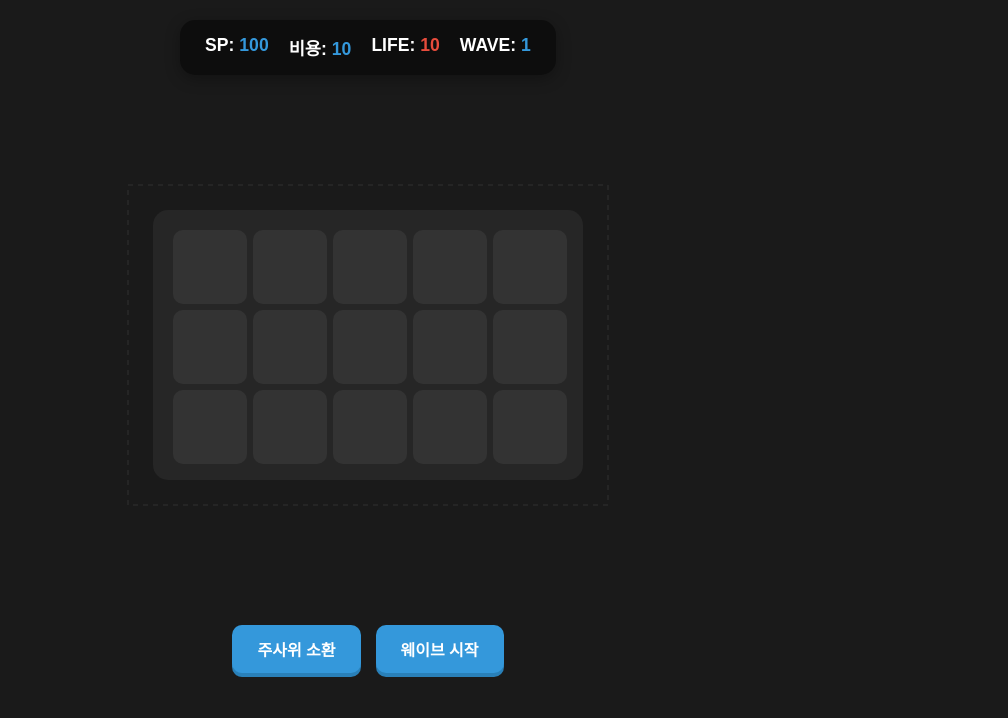
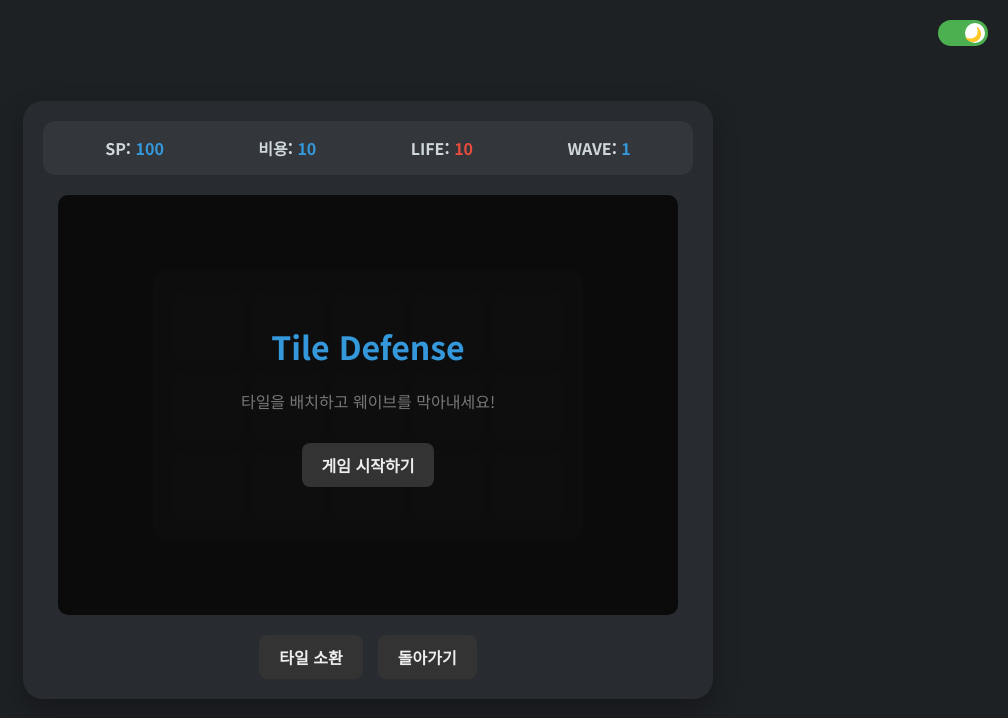
Before and after one commit to JINNY-US/just-one-10minutes, a plain HTML site: page tile-defense/index.html in a window 1280 px wide. Shown: the whole page, without its empty margins (272-1280 px from the left). Drawn offline with Linux system fonts and the light colour scheme.

Commit message:
feat: redesign Tile Defense UI and update main page link

```diff
--- a/tile-defense/index.html
+++ b/tile-defense/index.html
@@ -3,49 +3,55 @@
 <head>
     <meta charset="UTF-8">
     <meta name="viewport" content="width=device-width, initial-scale=1.0">
-    <title>타일 서클 디펜스</title>
+    <title>Tile Defense - JUST ONE 10 MINUTES</title>
+    <link rel="stylesheet" href="../common-game.css">
     <style>
         :root {
-            --bg-color: #1a1a1a;
             --tile-bg: #333;
             --primary-color: #3498db;
             --danger-color: #e74c3c;
-            --text-color: #ffffff;
         }
+
         body {
-            background: var(--bg-color);
-            color: var(--text-color);
-            font-family: 'Pretendard', sans-serif;
+            margin: 0;
+            overflow: hidden;
             display: flex;
             flex-direction: column;
             align-items: center;
-            margin: 0;
-            overflow: hidden;
-            touch-action: manipulation;
+            justify-content: center;
+            background-color: var(--light-bg);
         }
+
+        .game-container {
+            max-width: 650px;
+            width: 95%;
+            position: relative;
+            padding: 20px;
+        }
+
         #ui-header {
-            margin-top: 20px;
-            padding: 15px 25px;
-            background: rgba(0,0,0,0.5);
-            border-radius: 15px;
             display: flex;
-            gap: 20px;
-            font-size: 1.1rem;
+            justify-content: space-around;
+            padding: 15px;
+            background: rgba(0,0,0,0.05);
+            border-radius: 12px;
+            margin-bottom: 20px;
             font-weight: bold;
-            box-shadow: 0 4px 15px rgba(0,0,0,0.3);
-            z-index: 20;
         }
+        body.dark #ui-header { background: rgba(255,255,255,0.05); }
+
         .stat-item span { color: var(--primary-color); }
         #hp-val { color: var(--danger-color) !important; }
 
-        #game-container {
+        #board-container {
             position: relative;
-            margin-top: 20px;
             width: 600px;
-            height: 500px;
+            height: 400px;
+            margin: 0 auto;
             display: flex;
             justify-content: center;
             align-items: center;
+            overflow: visible;
         }
 
         #grid {
@@ -54,15 +60,16 @@
             grid-template-rows: repeat(3, 70px);
             gap: 10px;
             padding: 20px;
-            background: rgba(255,255,255,0.05);
+            background: rgba(0,0,0,0.03);
             border-radius: 15px;
             z-index: 5;
         }
+        body.dark #grid { background: rgba(255,255,255,0.05); }
 
         .tile {
             width: 70px;
             height: 70px;
-            background: var(--tile-bg);
+            background: #ddd;
             border-radius: 10px;
             display: flex;
             flex-direction: column;
@@ -71,51 +78,54 @@
             font-size: 1.5rem;
             cursor: pointer;
             transition: all 0.2s;
-            border: 2px solid transparent;
             position: relative;
             user-select: none;
         }
-        .tile:hover { transform: scale(1.05); background: #444; }
-        .tile.active { border-color: var(--primary-color); box-shadow: 0 0 15px var(--primary-color); }
-        .tile .level { font-size: 0.8rem; position: absolute; bottom: 5px; right: 8px; color: #aaa; }
+        body.dark .tile { background: #444; }
+
+        .tile.active-dice { border: 2px solid var(--primary-color); box-shadow: 0 0 10px var(--primary-color); }
+        .tile .level { font-size: 0.8rem; position: absolute; bottom: 5px; right: 8px; color: #777; }
+        body.dark .tile .level { color: #aaa; }
 
         canvas {
             position: absolute;
             top: 0;
             left: 0;
             pointer-events: none;
-            z-index: 10; /* 타일(z-index:5) 위로 지나가게 설정 */
+            z-index: 10;
         }
 
         #controls {
-            margin-top: 30px;
+            margin-top: 20px;
             display: flex;
             gap: 15px;
-            z-index: 20;
+            justify-content: center;
         }
-        button {
-            padding: 12px 25px;
-            font-size: 1rem;
-            font-weight: bold;
-            border: none;
-            border-radius: 10px;
-            cursor: pointer;
-            transition: all 0.2s;
-            background: var(--primary-color);
-            color: white;
-            box-shadow: 0 4px 0 #2980b9;
+
+        .type-common { background: #bdc3c7 !important; color: #2c3e50; }
+        .type-rare { background: #2ecc71 !important; color: white; }
+        .type-epic { background: #9b59b6 !important; color: white; }
+        .type-legend { background: #f1c40f !important; color: #2c3e50; }
+
+        /* 시작 오버레이 스타일 조정 */
+        #start-overlay {
+            flex-direction: column;
+            gap: 20px;
         }
-        button:active { transform: translateY(3px); box-shadow: none; }
-        button:disabled { background: #555; box-shadow: 0 4px 0 #333; cursor: not-allowed; }
-
-        .type-common { background: #7f8c8d; }
-        .type-rare { background: #2ecc71; }
-        .type-epic { background: #9b59b6; }
-        .type-legend { background: #f1c40f; color: #333; }
+        .start-title { font-size: 2rem; font-weight: bold; color: var(--primary-color); }
+        .start-desc { font-size: 1rem; color: #777; margin-bottom: 10px; }
     </style>
 </head>
-<body>
+<body class="dark"> <!-- 기본 다크모드 적용 -->
 
+<div class="dark-toggle">
+    <label class="switch">
+        <input type="checkbox" id="darkModeToggle" checked>
+        <span class="slider"></span>
+    </label>
+</div>
+
+<div class="game-container">
     <div id="ui-header">
         <div class="stat-item">SP: <span id="sp-val">100</span></div>
         <div class="stat-item">비용: <span id="cost-val">10</span></div>
@@ -123,14 +133,21 @@
         <div class="stat-item">WAVE: <span id="wave-val">1</span></div>
     </div>
 
-<div id="game-container">
+    <div id="board-container">
         <div id="grid"></div>
-    <canvas id="game-canvas" width="600" height="500"></canvas>
+        <canvas id="game-canvas" width="600" height="400"></canvas>
+
+        <div id="start-overlay">
+            <div class="start-title">Tile Defense</div>
+            <div class="start-desc">타일을 배치하고 웨이브를 막아내세요!</div>
+            <button id="real-start-btn" class="btn btn-accent">게임 시작하기</button>
+        </div>
     </div>
 
     <div id="controls">
-    <button id="summon-btn">주사위 소환</button>
-    <button id="start-btn">웨이브 시작</button>
+        <button id="summon-btn" class="btn btn-primary">타일 소환</button>
+        <a href="../index.html" class="home-btn">돌아가기</a>
+    </div>
 </div>
 
 <script>
@@ -145,9 +162,10 @@
     let wave = 1;
     let grid = Array(GRID_COLS * GRID_ROWS).fill(null);
     let isWaveRunning = false;
+    let isGameStarted = false;
 
     const types = [
-        { name: 'common', icon: '⚪', color: '#7f8c8d', power: 10 },
+        { name: 'common', icon: '⚪', color: '#bdc3c7', power: 10 },
         { name: 'rare', icon: '🟢', color: '#2ecc71', power: 18 },
         { name: 'epic', icon: '🟣', color: '#9b59b6', power: 35 },
         { name: 'legend', icon: '🟡', color: '#f1c40f', power: 70 }
@@ -161,10 +179,11 @@
     const hpEl = document.getElementById('hp-val');
     const waveEl = document.getElementById('wave-val');
     const summonBtn = document.getElementById('summon-btn');
-    const startBtn = document.getElementById('start-btn');
+    const startOverlay = document.getElementById('start-overlay');
+    const realStartBtn = document.getElementById('real-start-btn');
 
     const centerX = 300;
-    const centerY = 250;
+    const centerY = 200;
     const pathHalfW = 240;
     const pathHalfH = 160;
 
@@ -186,7 +205,6 @@
             const tile = document.createElement('div');
             tile.className = 'tile';
             tile.dataset.index = i;
-            tile.onclick = () => handleTileClick(i);
             gridEl.appendChild(tile);
         }
         renderGrid();
@@ -199,6 +217,7 @@
             el.className = 'tile';
             if (data) {
                 el.classList.add(`type-${data.type.name}`);
+                el.classList.add('active-dice');
                 el.innerHTML = `${data.type.icon}<span class="level">${data.level}</span>`;
             } else {
                 el.innerHTML = '';
@@ -211,20 +230,18 @@
     }
 
     function summonDice() {
-        if (sp < cost) return;
+        if (sp < cost || !isGameStarted) return;
         const emptyIndices = grid.map((v, i) => v === null ? i : null).filter(v => v !== null);
         if (emptyIndices.length === 0) return;
 
         const randIdx = emptyIndices[Math.floor(Math.random() * emptyIndices.length)];
-        const randType = types[Math.random() < 0.1 ? 1 : 0];
+        const randType = types[Math.random() < 0.15 ? 1 : 0];
 
         grid[randIdx] = { type: randType, level: 1 };
         sp -= cost;
-        cost += 10; // 소환 시 비용 10 증가
+        cost += 10;
         renderGrid();
     }
-
-    function handleTileClick(idx) { }
 
     function spawnEnemy() {
         const enemyHp = 50 + (wave * 30);
@@ -272,7 +289,7 @@
                 const col = i % GRID_COLS;
 
                 const gridRect = gridEl.getBoundingClientRect();
-                const containerRect = document.getElementById('game-container').getBoundingClientRect();
+                const containerRect = document.getElementById('board-container').getBoundingClientRect();
 
                 const tx = (gridRect.left - containerRect.left) + col * (TILE_SIZE + GAP) + TILE_SIZE/2;
                 const ty = (gridRect.top - containerRect.top) + row * (TILE_SIZE + GAP) + TILE_SIZE/2;
@@ -310,7 +327,7 @@
                     b.dead = true;
                     if (b.target.hp <= 0 && !b.target.dead) {
                         b.target.dead = true;
-                        sp += 10; // 적 처치 시 10SP 획득
+                        sp += 10;
                     }
                 } else {
                     b.x += (dx / dist) * b.speed;
@@ -329,7 +346,7 @@
     function draw() {
         ctx.clearRect(0, 0, canvas.width, canvas.height);
 
-        ctx.strokeStyle = 'rgba(255,255,255,0.1)';
+        ctx.strokeStyle = 'rgba(150,150,150,0.2)';
         ctx.setLineDash([5, 5]);
         ctx.beginPath();
         ctx.moveTo(pathPoints[0].x, pathPoints[0].y);
@@ -361,10 +378,7 @@
     }
 
     function startWave() {
-        if (isWaveRunning) return;
         isWaveRunning = true;
-        startBtn.disabled = true;
-
         let spawnCount = 0;
         const maxSpawn = 10 + wave * 2;
         const spawnInterval = setInterval(() => {
@@ -383,9 +397,10 @@
                 clearInterval(checkInterval);
                 isWaveRunning = false;
                 wave++;
-                startBtn.disabled = false;
                 sp += 50;
                 renderGrid();
+                // 잠시 후 다음 웨이브 자동 시작
+                setTimeout(startWave, 2000);
             }
         }, 500);
     }
@@ -395,8 +410,19 @@
         location.reload();
     }
 
+    // 다크모드 토글
+    const darkModeToggle = document.getElementById('darkModeToggle');
+    darkModeToggle.addEventListener('change', () => {
+        document.body.classList.toggle('dark');
+    });
+
+    realStartBtn.onclick = () => {
+        startOverlay.style.display = 'none';
+        isGameStarted = true;
+        startWave();
+    };
+
     summonBtn.onclick = summonDice;
-    startBtn.onclick = startWave;
 
     initGrid();
     requestAnimationFrame(update);
```
Also changed, not shown: index.html (+4 -4 lines). Lines whose indentation alone changed are shown as unchanged.
